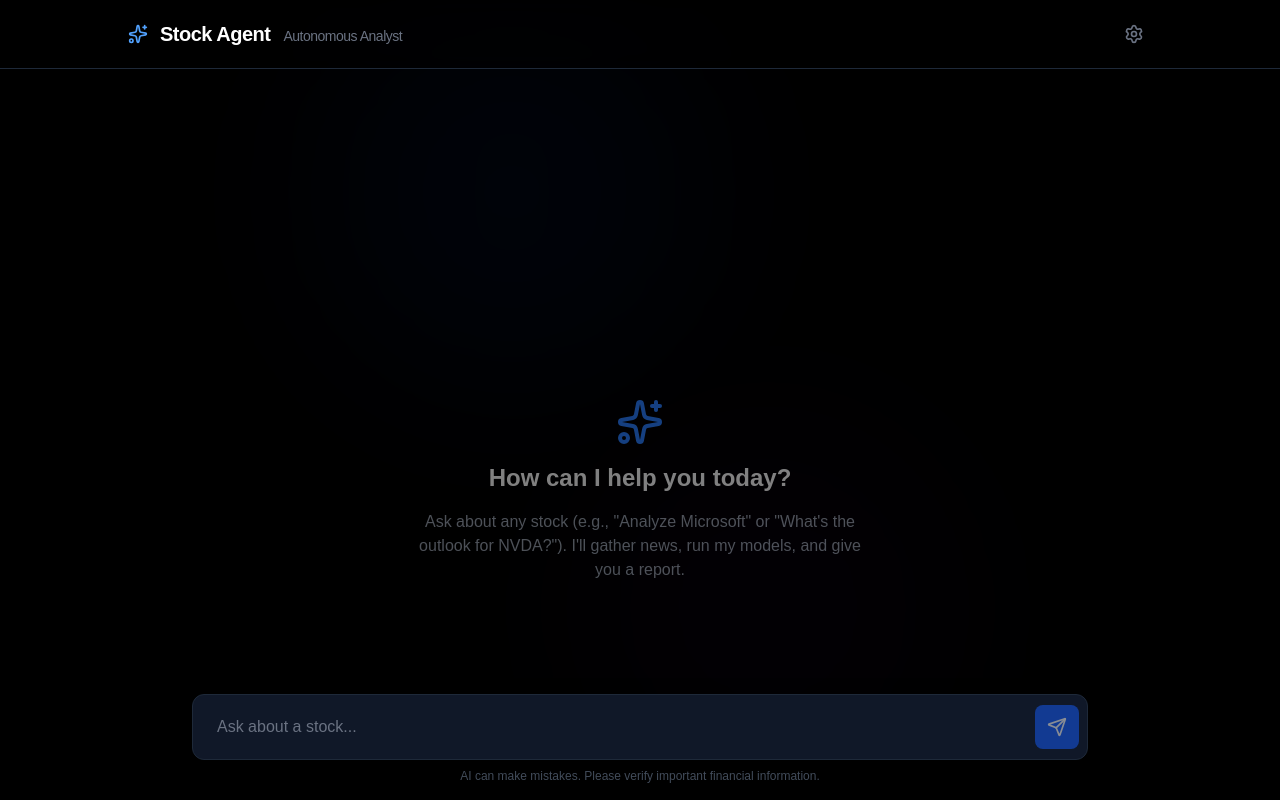
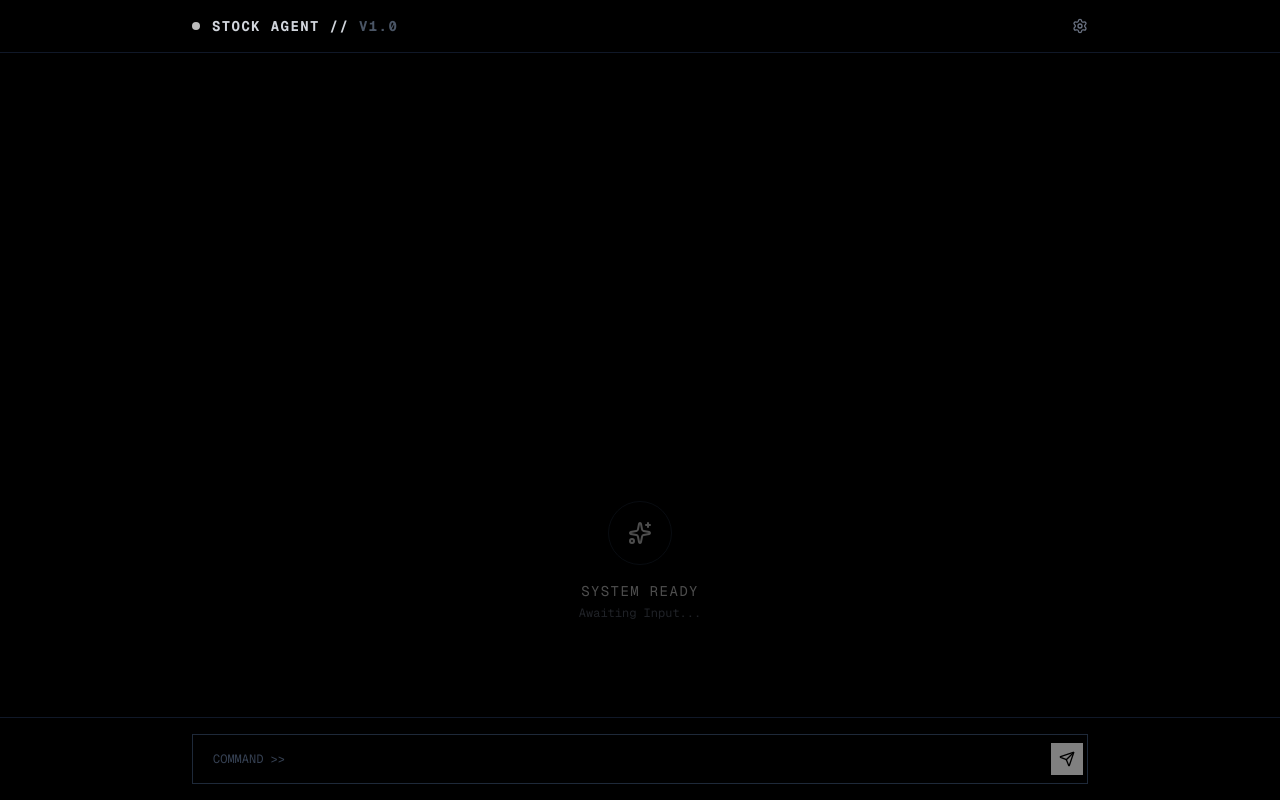
Before and after one commit to Mangon3/Stock-Agent, a Next.js app in the folder frontend/: page / in a window 1280 px wide. Built offline with nearby package versions, Linux system fonts and the light colour scheme.

Commit message:
modify: Simplified front end color scheme and layout

```diff
--- a/frontend/src/app/page.tsx
+++ b/frontend/src/app/page.tsx
@@ -103,26 +103,20 @@ export default function Home() {
   };
 
   return (
-    <main className="flex flex-col h-screen bg-black text-white selection:bg-blue-500/30 overflow-hidden">
-
-      {/* Background Effects */}
-      <div className="fixed inset-0 z-0 pointer-events-none">
-        <div className="absolute top-0 left-1/4 w-96 h-96 bg-blue-600/10 rounded-full blur-[100px] opacity-30 animate-pulse" />
-        <div className="absolute bottom-0 right-1/4 w-96 h-96 bg-purple-600/10 rounded-full blur-[100px] opacity-20" />
-      </div>
+    <main className="flex flex-col h-screen bg-black text-white font-mono text-sm overflow-hidden">
 
       {/* Header */}
-      <header className="flex-none z-10 border-b border-gray-800 bg-black/50 backdrop-blur-md p-4">
-        <div className="max-w-5xl mx-auto flex items-center justify-between">
+      <header className="flex-none z-10 border-b border-gray-900 bg-black p-4">
+        <div className="max-w-4xl mx-auto flex items-center justify-between">
           <div className="flex items-center space-x-3">
-             <Sparkles className="w-5 h-5 text-blue-400" />
-             <h1 className="text-xl font-bold tracking-tight">Stock Agent <span className="text-gray-500 text-sm font-normal ml-2 hidden sm:inline">Autonomous Analyst</span></h1>
+             <div className="w-2 h-2 bg-white rounded-full animate-pulse" />
+             <h1 className="text-sm font-bold uppercase tracking-widest text-gray-300">Stock Agent // <span className="text-gray-600">v1.0</span></h1>
           </div>
           <button
             onClick={() => setShowSettings(!showSettings)}
-            className="p-2 text-gray-500 hover:text-white transition-colors hover:bg-gray-800 rounded-lg"
+            className="text-gray-500 hover:text-white transition-colors"
           >
-            <Settings className="w-5 h-5" />
+            <Settings className="w-4 h-4" />
           </button>
         </div>
       </header>
@@ -157,10 +151,14 @@ export default function Home() {
       <div className="flex-1 overflow-y-auto z-0 p-4 scroll-smooth">
         <div className="max-w-4xl mx-auto min-h-full flex flex-col justify-end">
            {messages.length === 0 ? (
-             <div className="flex flex-col items-center justify-center h-full text-center space-y-4 py-20 opacity-50">
-                <Sparkles className="w-12 h-12 text-blue-500" />
-                <h2 className="text-2xl font-semibold">How can I help you today?</h2>
-                <p className="max-w-md text-gray-400">Ask about any stock (e.g., "Analyze Microsoft" or "What's the outlook for NVDA?"). I'll gather news, run my models, and give you a report.</p>
+             <div className="flex flex-col items-center justify-center h-full text-center space-y-4 py-20 opacity-30">
+                <div className="w-16 h-16 border border-gray-800 rounded-full flex items-center justify-center">
+                   <Sparkles className="w-6 h-6 text-white" />
+                </div>
+                <div className="space-y-1">
+                   <h2 className="text-sm font-mono tracking-widest uppercase">System Ready</h2>
+                   <p className="text-xs text-gray-500 font-mono">Awaiting Input...</p>
+                </div>
              </div>
            ) : (
              messages.map(msg => (
@@ -172,13 +170,13 @@ export default function Home() {
       </div>
 
       {/* Input Area */}
-      <div className="flex-none z-10 p-4 bg-gradient-to-t from-black via-black/90 to-transparent">
+      <div className="flex-none z-10 p-4 bg-black border-t border-gray-900">
         <div className="max-w-4xl mx-auto">
-          <form onSubmit={handleSubmit} className="relative flex items-center bg-gray-900 border border-gray-800 rounded-xl p-2 shadow-2xl focus-within:border-blue-500/50 transition-colors">
+          <form onSubmit={handleSubmit} className="relative flex items-center bg-black border border-gray-800 rounded-none p-1 focus-within:border-white transition-colors">
             <input
               type="text"
-              placeholder="Ask about a stock..."
-              className="w-full bg-transparent border-none focus:ring-0 text-white placeholder-gray-500 px-4 py-3"
+              placeholder="COMMAND >>"
+              className="w-full bg-transparent border-none focus:ring-0 text-white placeholder-gray-700 px-4 py-3 font-mono text-xs"
               value={input}
               onChange={(e) => setInput(e.target.value)}
               disabled={isLoading}
@@ -186,14 +184,11 @@ export default function Home() {
             <button
               type="submit"
               disabled={!input.trim() || isLoading}
-              className="bg-blue-600 hover:bg-blue-500 text-white p-3 rounded-lg transition-colors disabled:opacity-50 disabled:cursor-not-allowed"
+              className="bg-white hover:bg-gray-200 text-black p-2 rounded-none transition-colors disabled:opacity-50 disabled:cursor-not-allowed"
             >
-              <Send className="w-5 h-5" />
+              <Send className="w-4 h-4" />
             </button>
           </form>
-          <p className="text-center text-xs text-gray-600 mt-2">
-            AI can make mistakes. Please verify important financial information.
-          </p>
         </div>
       </div>
 
--- a/frontend/src/components/ChatMessage.tsx
+++ b/frontend/src/components/ChatMessage.tsx
@@ -31,18 +31,18 @@ export function ChatMessage({ message }: ChatMessageProps) {
       )}>
         {/* Avatar */}
         <div className={cn(
-          "w-8 h-8 rounded-full flex items-center justify-center flex-shrink-0 mt-1",
-          isUser ? "bg-blue-600" : "bg-purple-600"
+          "w-6 h-6 rounded-full flex items-center justify-center flex-shrink-0 mt-1 border border-gray-800",
+          isUser ? "bg-white text-black" : "bg-black text-white"
         )}>
-          {isUser ? <User className="w-5 h-5 text-white" /> : <Bot className="w-5 h-5 text-white" />}
+          {isUser ? <User className="w-3 h-3" /> : <Bot className="w-3 h-3" />}
         </div>
 
         {/* Bubble */}
         <div className={cn(
-          "rounded-2xl px-5 py-3 text-sm md:text-base shadow-md",
+          "rounded-md px-4 py-2 text-xs md:text-sm shadow-none",
           isUser
-            ? "bg-blue-600 text-white rounded-tr-none"
-            : "bg-gray-800 border border-gray-700 text-gray-100 rounded-tl-none w-full"
+            ? "bg-white text-black rounded-tr-none"
+            : "bg-black border border-gray-800 text-gray-300 rounded-tl-none w-full"
         )}>
 
           {/* Loading State */}
@@ -50,7 +50,7 @@ export function ChatMessage({ message }: ChatMessageProps) {
 
           {/* Text Content (if any) */}
           {message.content && (
-            <p className="whitespace-pre-wrap">{message.content}</p>
+            <p className="whitespace-pre-wrap font-mono">{message.content}</p>
           )}
 
           {/* Analysis Report (if data exists) */}
```
